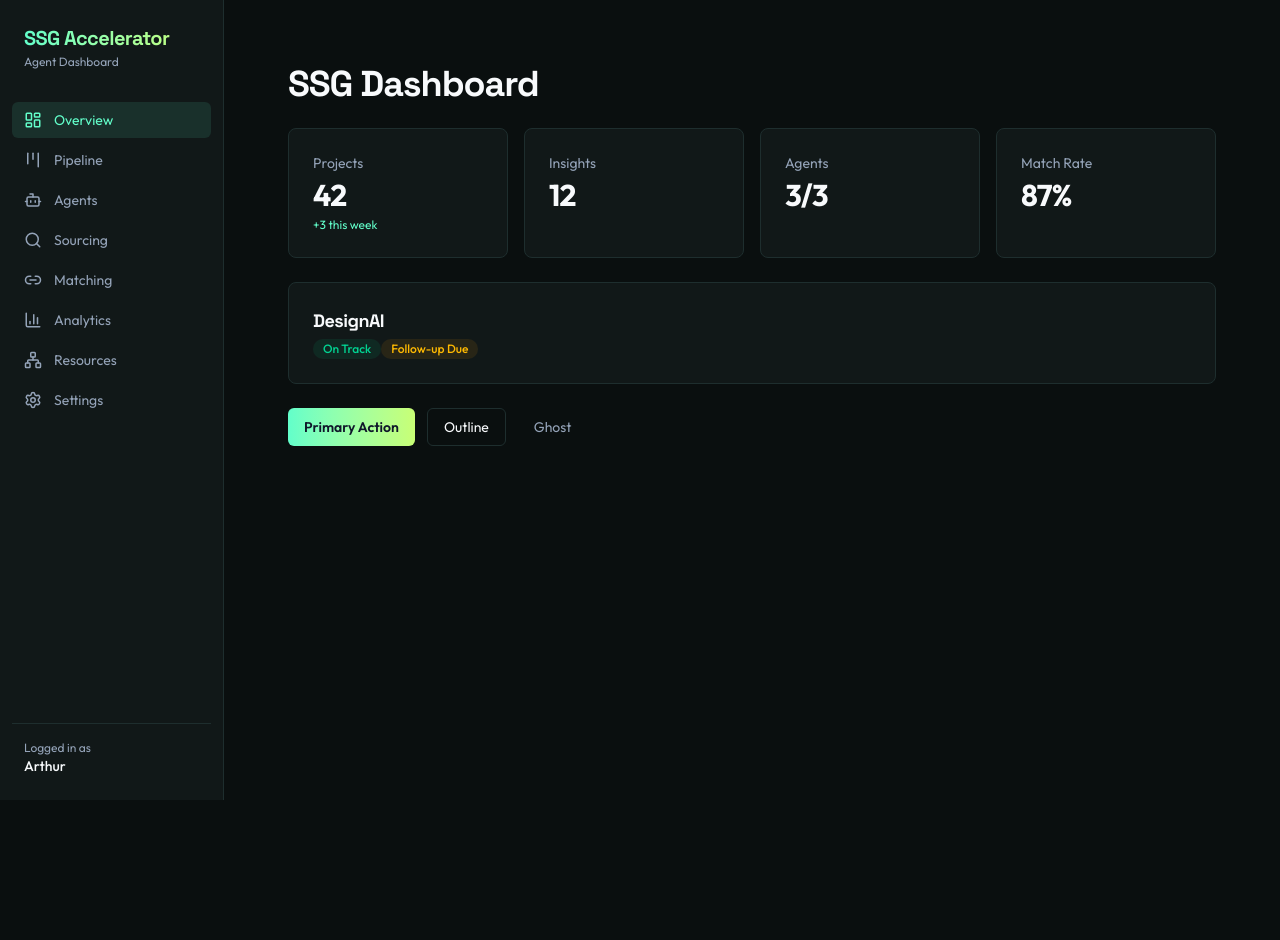
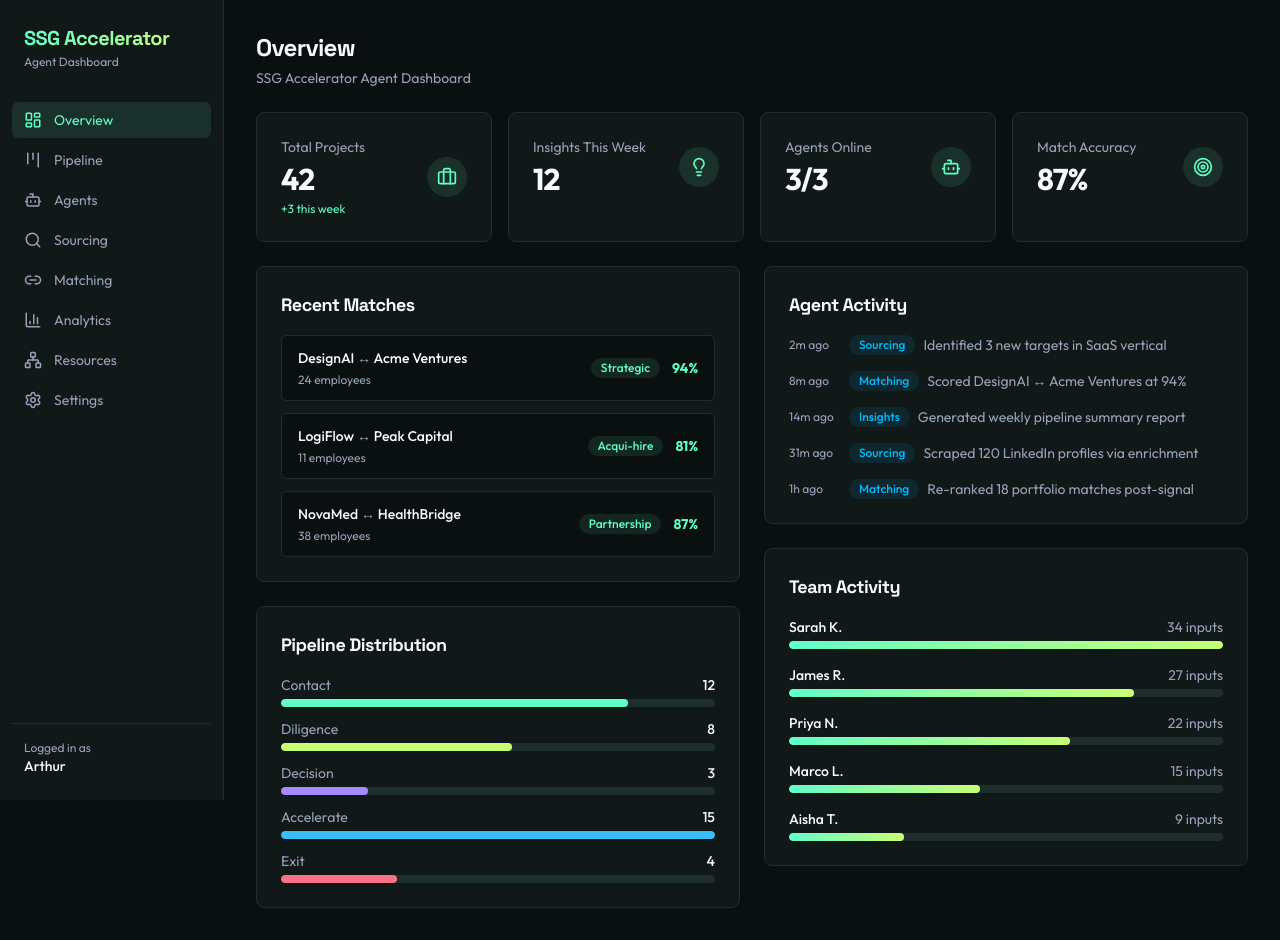
Before and after one commit to TripleWhite/SSG-Lab, a Next.js app: page / in a window 1280 px wide. Before the commit the page ends 800 px from the top, so only its background shows below. Built offline with nearby package versions, Linux system fonts and the light colour scheme.

Commit message:
feat: add Overview dashboard page with demo data

```diff
--- a/src/app/page.tsx
+++ b/src/app/page.tsx
@@ -1,27 +1,192 @@
+import { Briefcase, Lightbulb, Bot, Target } from "lucide-react";
 import { Card, CardTitle } from "@/components/ui/card";
 import { Badge } from "@/components/ui/badge";
-import { Button } from "@/components/ui/button";
 import { StatCard } from "@/components/ui/stat-card";
+import { Header } from "@/components/nav/header";
 
-export default function Home() {
+// ---------------------------------------------------------------------------
+// Demo data
+// ---------------------------------------------------------------------------
+
+const RECENT_MATCHES = [
+  { sideA: "DesignAI", sideB: "Acme Ventures", employees: 24, type: "Strategic", confidence: 94 },
+  { sideA: "LogiFlow", sideB: "Peak Capital", employees: 11, type: "Acqui-hire", confidence: 81 },
+  { sideA: "NovaMed", sideB: "HealthBridge", employees: 38, type: "Partnership", confidence: 87 },
+] as const;
+
+const PIPELINE_STAGES = [
+  { label: "Contact", count: 12, color: "var(--ssg-green)" },
+  { label: "Diligence", count: 8, color: "var(--ssg-yellow)" },
+  { label: "Decision", count: 3, color: "#a78bfa" },
+  { label: "Accelerate", count: 15, color: "#38bdf8" },
+  { label: "Exit", count: 4, color: "#fb7185" },
+] as const;
+
+const PIPELINE_MAX = Math.max(...PIPELINE_STAGES.map((s) => s.count));
+
+const AGENT_ACTIVITY = [
+  { time: "2m ago", agent: "Sourcing", action: "Identified 3 new targets in SaaS vertical" },
+  { time: "8m ago", agent: "Matching", action: "Scored DesignAI ↔ Acme Ventures at 94%" },
+  { time: "14m ago", agent: "Insights", action: "Generated weekly pipeline summary report" },
+  { time: "31m ago", agent: "Sourcing", action: "Scraped 120 LinkedIn profiles via enrichment" },
+  { time: "1h ago", agent: "Matching", action: "Re-ranked 18 portfolio matches post-signal" },
+] as const;
+
+const TEAM_ACTIVITY = [
+  { name: "Sarah K.", inputs: 34 },
+  { name: "James R.", inputs: 27 },
+  { name: "Priya N.", inputs: 22 },
+  { name: "Marco L.", inputs: 15 },
+  { name: "Aisha T.", inputs: 9 },
+] as const;
+
+const TEAM_MAX = Math.max(...TEAM_ACTIVITY.map((m) => m.inputs));
+
+// ---------------------------------------------------------------------------
+// Page
+// ---------------------------------------------------------------------------
+
+export default function OverviewPage() {
   return (
-    <div className="p-8 space-y-6">
-      <h1 className="text-4xl font-bold">SSG Dashboard</h1>
+    <div className="space-y-6">
+      <Header title="Overview" description="SSG Accelerator Agent Dashboard" />
+
+      {/* Stats row */}
       <div className="grid grid-cols-4 gap-4">
-        <StatCard label="Projects" value={42} trend="+3 this week" />
-        <StatCard label="Insights" value={12} />
-        <StatCard label="Agents" value="3/3" />
-        <StatCard label="Match Rate" value="87%" />
+        <StatCard
+          label="Total Projects"
+          value={42}
+          trend="+3 this week"
+          icon={<Briefcase size={20} />}
+        />
+        <StatCard
+          label="Insights This Week"
+          value={12}
+          icon={<Lightbulb size={20} />}
+        />
+        <StatCard
+          label="Agents Online"
+          value="3/3"
+          icon={<Bot size={20} />}
+        />
+        <StatCard
+          label="Match Accuracy"
+          value="87%"
+          icon={<Target size={20} />}
+        />
       </div>
-      <Card hover>
-        <CardTitle>DesignAI</CardTitle>
-        <Badge variant="success">On Track</Badge>
-        <Badge variant="warning">Follow-up Due</Badge>
-      </Card>
-      <div className="flex gap-3">
-        <Button>Primary Action</Button>
-        <Button variant="outline">Outline</Button>
-        <Button variant="ghost">Ghost</Button>
+
+      {/* Two-column layout */}
+      <div className="grid grid-cols-2 gap-6">
+        {/* Left column */}
+        <div className="space-y-6">
+          {/* Recent Matches */}
+          <Card>
+            <CardTitle className="mb-4">Recent Matches</CardTitle>
+            <ul className="space-y-3">
+              {RECENT_MATCHES.map((m) => (
+                <li
+                  key={`${m.sideA}-${m.sideB}`}
+                  className="flex items-center justify-between rounded-md border border-[var(--border)] bg-[var(--background)] px-4 py-3"
+                >
+                  <div className="space-y-1">
+                    <p className="text-sm font-medium">
+                      {m.sideA}{" "}
+                      <span className="text-[var(--muted)]">↔</span>{" "}
+                      {m.sideB}
+                    </p>
+                    <p className="text-xs text-[var(--muted)]">
+                      {m.employees} employees
+                    </p>
+                  </div>
+                  <div className="flex items-center gap-3">
+                    <Badge variant="default">{m.type}</Badge>
+                    <span
+                      className="text-sm font-bold"
+                      style={{ color: "var(--ssg-green)" }}
+                    >
+                      {m.confidence}%
+                    </span>
+                  </div>
+                </li>
+              ))}
+            </ul>
+          </Card>
+
+          {/* Pipeline Distribution */}
+          <Card>
+            <CardTitle className="mb-4">Pipeline Distribution</CardTitle>
+            <ul className="space-y-3">
+              {PIPELINE_STAGES.map((stage) => (
+                <li key={stage.label} className="space-y-1">
+                  <div className="flex items-center justify-between text-sm">
+                    <span className="text-[var(--muted)]">{stage.label}</span>
+                    <span className="font-medium">{stage.count}</span>
+                  </div>
+                  <div className="h-2 w-full overflow-hidden rounded-full bg-[var(--border)]">
+                    <div
+                      className="h-full rounded-full transition-all duration-500"
+                      style={{
+                        width: `${(stage.count / PIPELINE_MAX) * 100}%`,
+                        backgroundColor: stage.color,
+                      }}
+                    />
+                  </div>
+                </li>
+              ))}
+            </ul>
+          </Card>
+        </div>
+
+        {/* Right column */}
+        <div className="space-y-6">
+          {/* Agent Activity */}
+          <Card>
+            <CardTitle className="mb-4">Agent Activity</CardTitle>
+            <ul className="space-y-4">
+              {AGENT_ACTIVITY.map((entry, idx) => (
+                <li key={idx} className="flex items-start gap-3">
+                  <span className="mt-0.5 shrink-0 text-xs text-[var(--muted)] w-12">
+                    {entry.time}
+                  </span>
+                  <div className="flex items-start gap-2">
+                    <Badge variant="info">{entry.agent}</Badge>
+                    <span className="text-sm text-[var(--muted)]">
+                      {entry.action}
+                    </span>
+                  </div>
+                </li>
+              ))}
+            </ul>
+          </Card>
+
+          {/* Team Activity */}
+          <Card>
+            <CardTitle className="mb-4">Team Activity</CardTitle>
+            <ul className="space-y-4">
+              {TEAM_ACTIVITY.map((member) => (
+                <li key={member.name} className="space-y-1">
+                  <div className="flex items-center justify-between text-sm">
+                    <span className="font-medium">{member.name}</span>
+                    <span className="text-[var(--muted)]">
+                      {member.inputs} inputs
+                    </span>
+                  </div>
+                  <div className="h-2 w-full overflow-hidden rounded-full bg-[var(--border)]">
+                    <div
+                      className="h-full rounded-full transition-all duration-500"
+                      style={{
+                        width: `${(member.inputs / TEAM_MAX) * 100}%`,
+                        background:
+                          "linear-gradient(to right, var(--ssg-green), var(--ssg-yellow))",
+                      }}
+                    />
+                  </div>
+                </li>
+              ))}
+            </ul>
+          </Card>
+        </div>
       </div>
     </div>
   );
```
